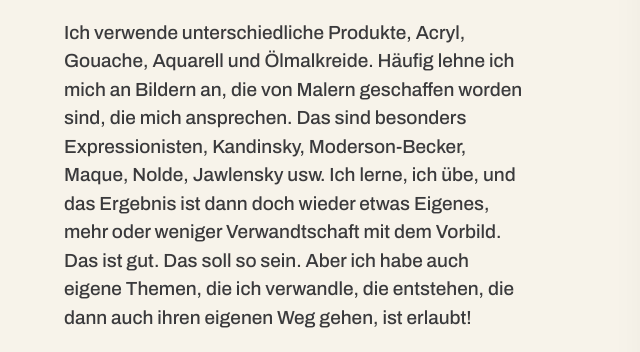
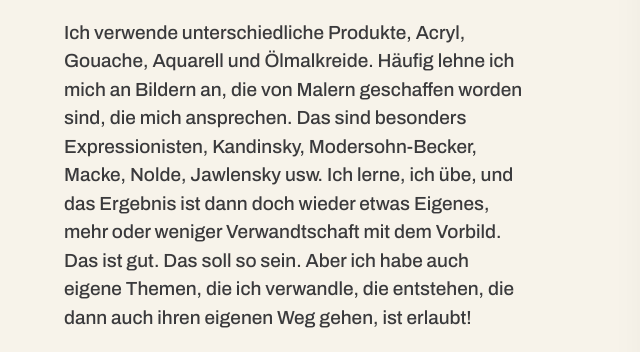
Before and after one commit to oberger4712/annerose-website-2, a website built with Vite: page index.html in a window 1280 px wide. Shown: the part 419-771 px from the top of the page, 0-640 px from the left. Built offline with nearby package versions, Linux system fonts and the light colour scheme; some packages are replaced by stand-ins of ours; files whose address does not match are found by name.

Commit message:
Fix spelling

```diff
--- a/index.html
+++ b/index.html
@@ -32,7 +32,7 @@
       <span class="overline">Neue Werke · 2026</span>
       <h1 class="hero__heading">Gesichter, durchflutet von Farbe.</h1>
       <p class="hero__body">
-        Ich verwende unterschiedliche Produkte, Acryl, Gouache, Aquarell und Ölmalkreide. Häufig lehne ich mich an Bildern an, die von Malern geschaffen worden sind, die mich ansprechen. Das sind besonders Expressionisten, Kandinsky, Moderson-Becker, Maque, Nolde, Jawlensky usw. Ich lerne, ich übe, und das Ergebnis ist dann doch wieder etwas Eigenes, mehr oder weniger Verwandtschaft mit dem Vorbild. Das ist gut. Das soll so sein. Aber ich habe auch eigene Themen, die ich verwandle, die entstehen, die dann auch ihren eigenen Weg gehen, ist erlaubt!
+        Ich verwende unterschiedliche Produkte, Acryl, Gouache, Aquarell und Ölmalkreide. Häufig lehne ich mich an Bildern an, die von Malern geschaffen worden sind, die mich ansprechen. Das sind besonders Expressionisten, Kandinsky, Modersohn-Becker, Macke, Nolde, Jawlensky usw. Ich lerne, ich übe, und das Ergebnis ist dann doch wieder etwas Eigenes, mehr oder weniger Verwandtschaft mit dem Vorbild. Das ist gut. Das soll so sein. Aber ich habe auch eigene Themen, die ich verwandle, die entstehen, die dann auch ihren eigenen Weg gehen, ist erlaubt!
       </p>
       <p class="hero__body">
         Malen ist für mich wie Medizin, die ich so oft als möglich einnehme, einfach weil es für mich gut ist. Man sollte mit Aktivitäten, die einem gut tun, nicht sparen, sondern sie so oft als möglich machen!</p>
```
